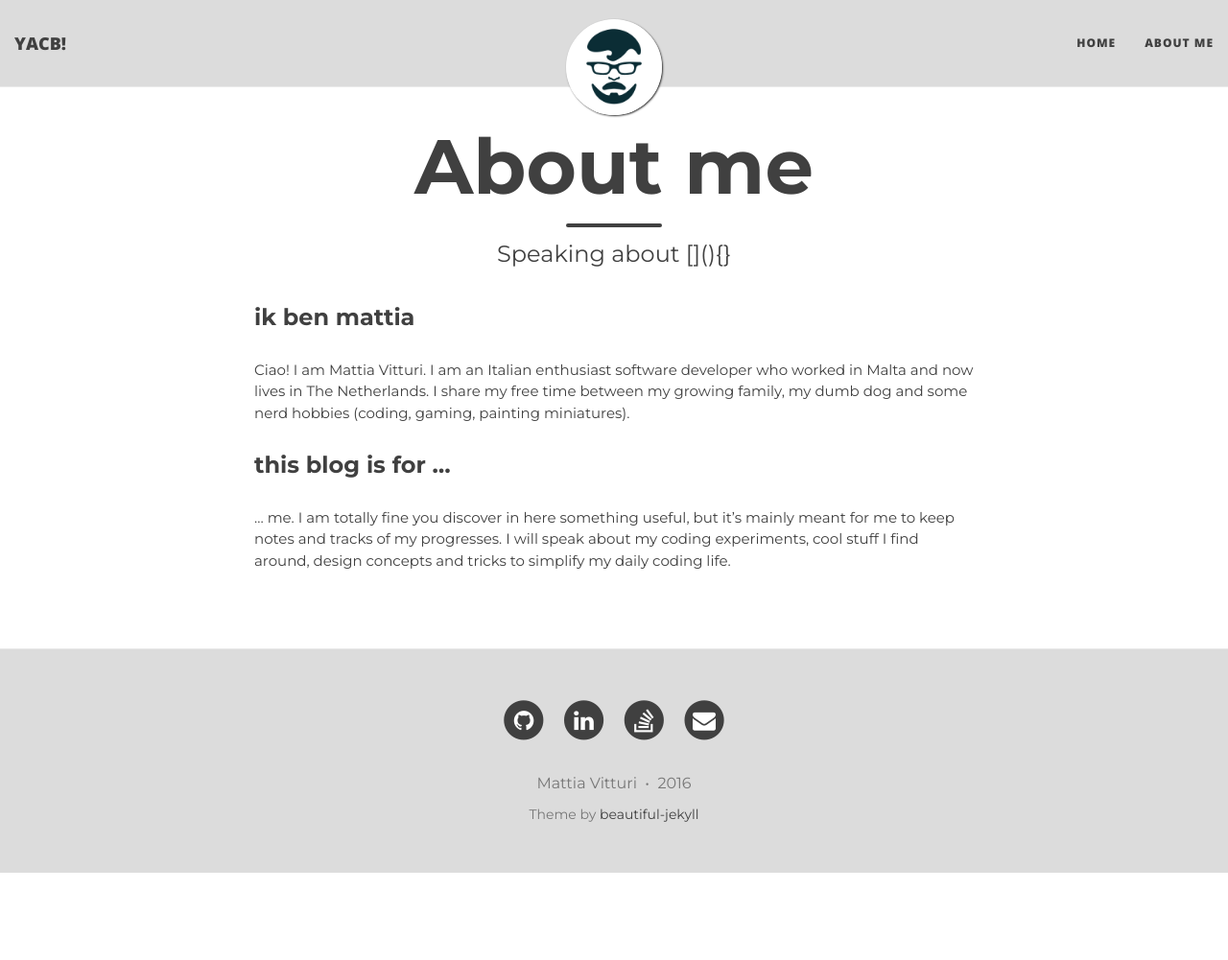
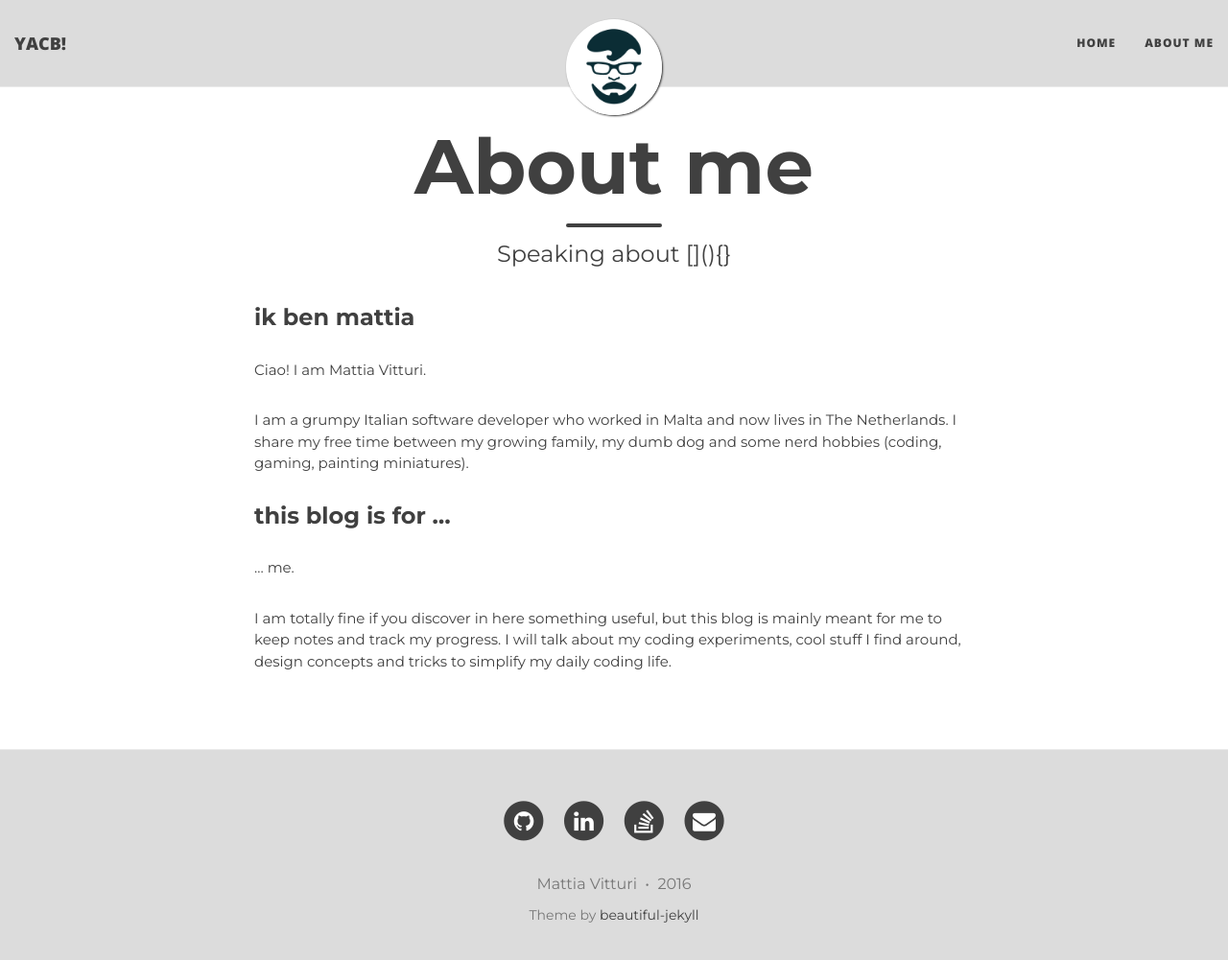
Before and after one commit to mvitturi/mvitturi.github.io, a Jekyll site: the page built from aboutme.md, in a window 1280 px wide and 1015 px high. Shown: the top 1001 px of the window at 96% size. Built offline with Jekyll 4.4.1, drawn with Linux system fonts in a browser that asks for light colours; nearby versions of some CDN libraries.

Commit message:
Improve about page

```diff
--- a/aboutme.md
+++ b/aboutme.md
@@ -7,9 +7,11 @@ subtitle: Speaking about [](){}
 ### ik ben mattia
 
 Ciao! I am Mattia Vitturi.
-I am an Italian enthusiast software developer who worked in Malta and now lives in The Netherlands. I share my free time between my growing family, my dumb dog and some nerd hobbies (coding, gaming, painting miniatures).
+
+I am a grumpy Italian software developer who worked in Malta and now lives in The Netherlands. I share my free time between my growing family, my dumb dog and some nerd hobbies (coding, gaming, painting miniatures).
 
 ### this blog is for ...
 
 ... me.
-I am totally fine you discover in here something useful, but it's mainly meant for me to keep notes and tracks of my progresses. I will speak about my coding experiments, cool stuff I find around, design concepts and tricks to simplify my daily coding life.
+
+I am totally fine if you discover in here something useful, but this blog is mainly meant for me to keep notes and track my progress. I will talk about my coding experiments, cool stuff I find around, design concepts and tricks to simplify my daily coding life.
```
